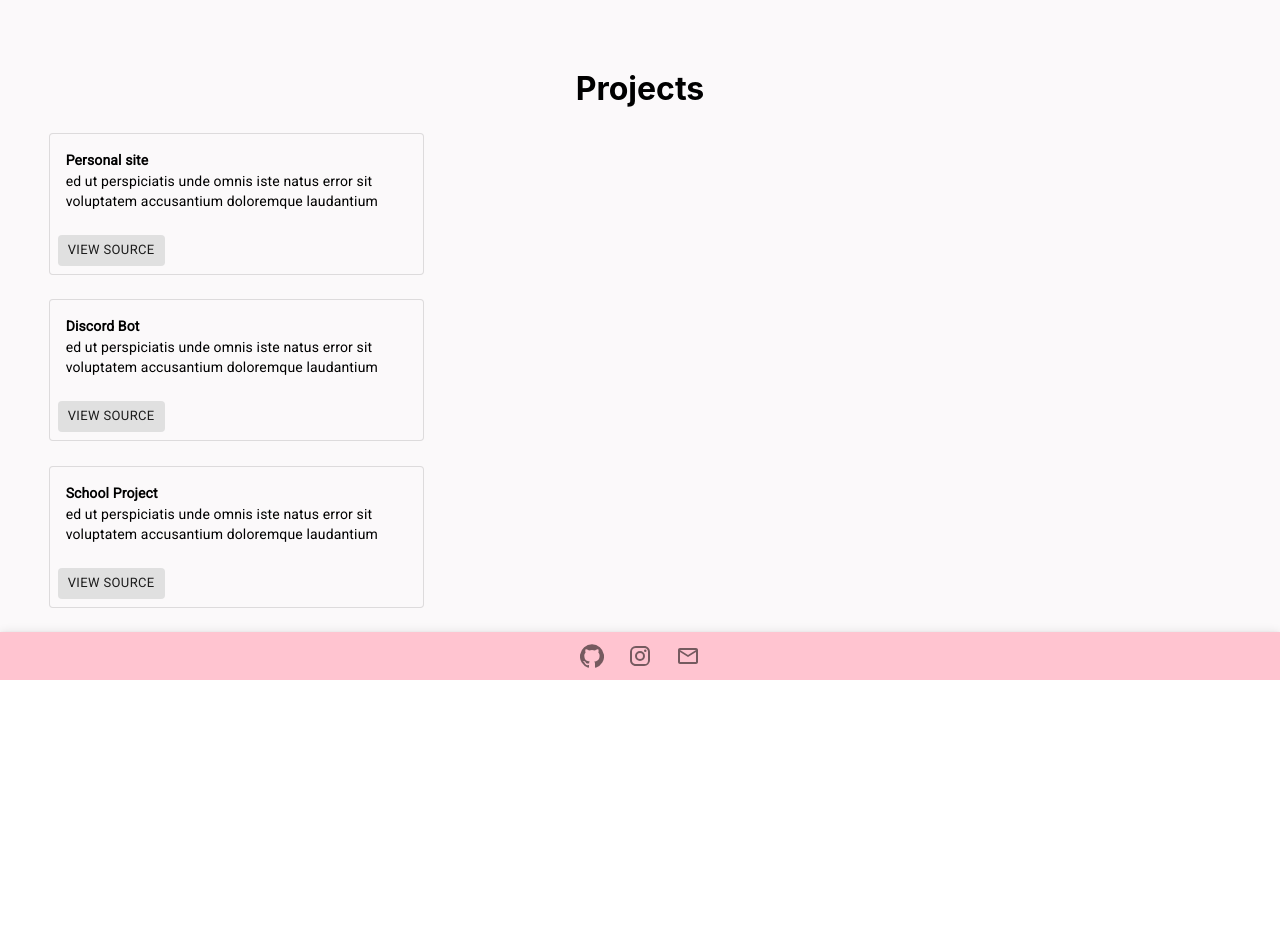
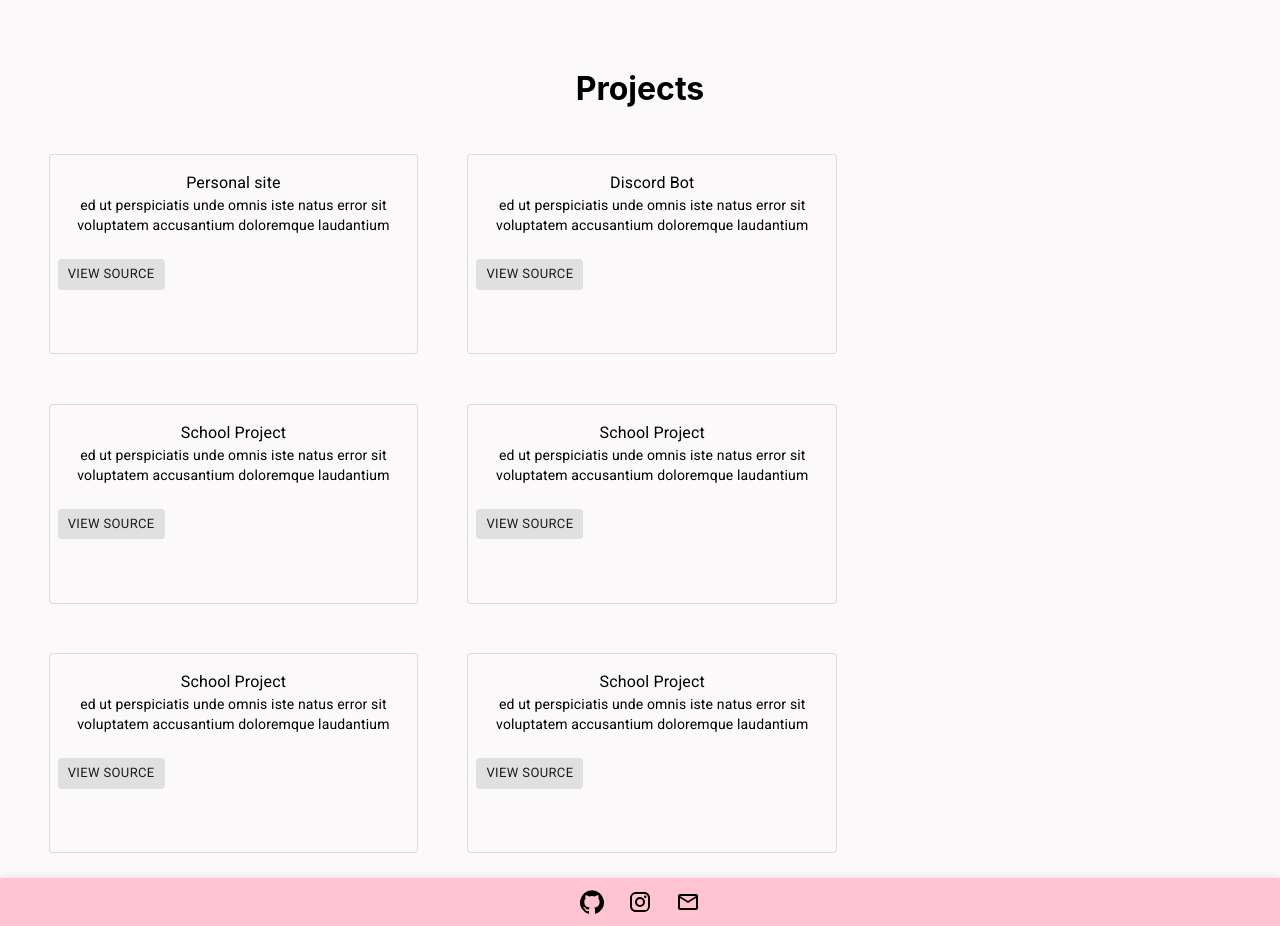
Before and after one commit to TimJSnyder/PersonalSite, a Next.js app in the folder my-test-site/: page / in a window 1280 px wide. Shown: the part 500-1426 px from the top of the page. Before the commit the page ends 1180 px from the top, so only its background shows below. Built offline with nearby package versions, Linux system fonts and the light colour scheme.

Commit message:
Fixed some issues

```diff
--- a/my-test-site/Components/Footer.js
+++ b/my-test-site/Components/Footer.js
@@ -4,29 +4,31 @@ import IconButton from '@material-ui/core/IconButton';
 import GitHubIcon from '@material-ui/icons/GitHub';
 import MailOutlineIcon from '@material-ui/icons/MailOutline';
 import InstagramIcon from '@material-ui/icons/Instagram';
-import Link from '@material-ui/core/Link';
+import { useTheme } from '@material-ui/core/styles';
+
 
 
 
 
 export default function Footer(){
-
+	const theme = useTheme()
+    //totally does I was just having a brain fart
+    //btw Ill add you to the github repo so you can check shit out there too if you so desire
 	return(
 		<div>
 			<AppBar position="static">
-                <div className='footer'>
+					<div  className='footer'>
 						<IconButton href=''>
-                        <GitHubIcon />
+								<GitHubIcon style={{color: theme.palette.secondary.contrastText}}/>
 						</IconButton>
 
 						<IconButton href=''>
-                        <InstagramIcon />
+								<InstagramIcon style={{color: theme.palette.secondary.contrastText}} />
 						</IconButton>
 
 						<IconButton href=''>
-                        <MailOutlineIcon />
+								<MailOutlineIcon style={{color: theme.palette.secondary.contrastText}}/>
 						</IconButton>
-
 					</div>
 			</AppBar>
 		</div>
--- a/my-test-site/Components/projects/Card.js
+++ b/my-test-site/Components/projects/Card.js
@@ -7,32 +7,17 @@ import {
   Button,
   Typography
 } from '@material-ui/core';
-import { makeStyles, useTheme } from '@material-ui/core/styles';
+import { useTheme } from '@material-ui/core/styles';
 
-const useStyles = makeStyles({
-  root: {
-    flexDirection: 'row',
-    maxWidth: 375,
-    margin: '2%'
-  },
 
-  title: {
-    fontSize: 14,
-    fontWeight: 'bold'
-  },
-  pos: {
-    marginBottom: 12,
-  },
-})
 
 function ProjectCard(props) {
-  const classes = useStyles();
   const theme = useTheme();
 
   return (
     <Container className='cardContainer'>
       <Card
-        className={classes.root}
+        className='card'
         variant="outlined"
         style={{
           backgroundColor: theme.palette.secondary.main,
@@ -40,7 +25,7 @@ function ProjectCard(props) {
         }}
       >
         <CardContent>
-          <Typography className={classes.title}>
+          <Typography className='cardTitle'>
             {props.name}
           </Typography>
 
--- a/my-test-site/Components/projects/ProjectList.js
+++ b/my-test-site/Components/projects/ProjectList.js
@@ -16,7 +16,25 @@ const list = [
 		name: "School Project",
 		description : "ed ut perspiciatis unde omnis iste natus error sit voluptatem accusantium doloremque laudantium",
 		link: "https://github.com/ItsTeeJay"
-    }
+	},
+	{
+		key: 4,
+		name: "School Project",
+		description : "ed ut perspiciatis unde omnis iste natus error sit voluptatem accusantium doloremque laudantium",
+		link: "https://github.com/ItsTeeJay"
+	},
+	{
+		key: 5,
+		name: "School Project",
+		description : "ed ut perspiciatis unde omnis iste natus error sit voluptatem accusantium doloremque laudantium",
+		link: "https://github.com/ItsTeeJay"
+	},
+	{
+		key: 6,
+		name: "School Project",
+		description : "ed ut perspiciatis unde omnis iste natus error sit voluptatem accusantium doloremque laudantium",
+		link: "https://github.com/ItsTeeJay"
+	},
 
 ]
 export default list
--- a/my-test-site/Components/projects/Projects.js
+++ b/my-test-site/Components/projects/Projects.js
@@ -9,7 +9,7 @@ function ProjectsCard() {
            {list.map((listItem) => (
                 <Card
                     key={listItem.key}
-                    name={listItem.name}
+                       name={listItem.name}
                     description={listItem.description}
                 />
             ))}
--- a/my-test-site/styles/globals.css
+++ b/my-test-site/styles/globals.css
@@ -36,9 +36,6 @@ a {
   display: flex;
   padding: 10%;
 }
-.cardContainer{
-  display: flex;
-}
 .footer{
   flex-grow: 1;
   text-align: center;
@@ -46,6 +43,21 @@ a {
 .footerIcon{
   margin-left: 2%;
   margin-right: 2%;
+}
+.cardContainer{
+  flex-direction: row;
+  display: flex;
+  text-align: center;
+}
+.card{
+  margin: 2%;
+  max-width: 30%;
+  min-height: 200px;
+  float: left;
+}
+.cardTitle{
+    font-size: 14;
+    font-weight: bold
 }
 
 
```
Also changed, not shown: my-test-site/Components/About.js (indentation only). Lines whose indentation alone changed are shown as unchanged.
